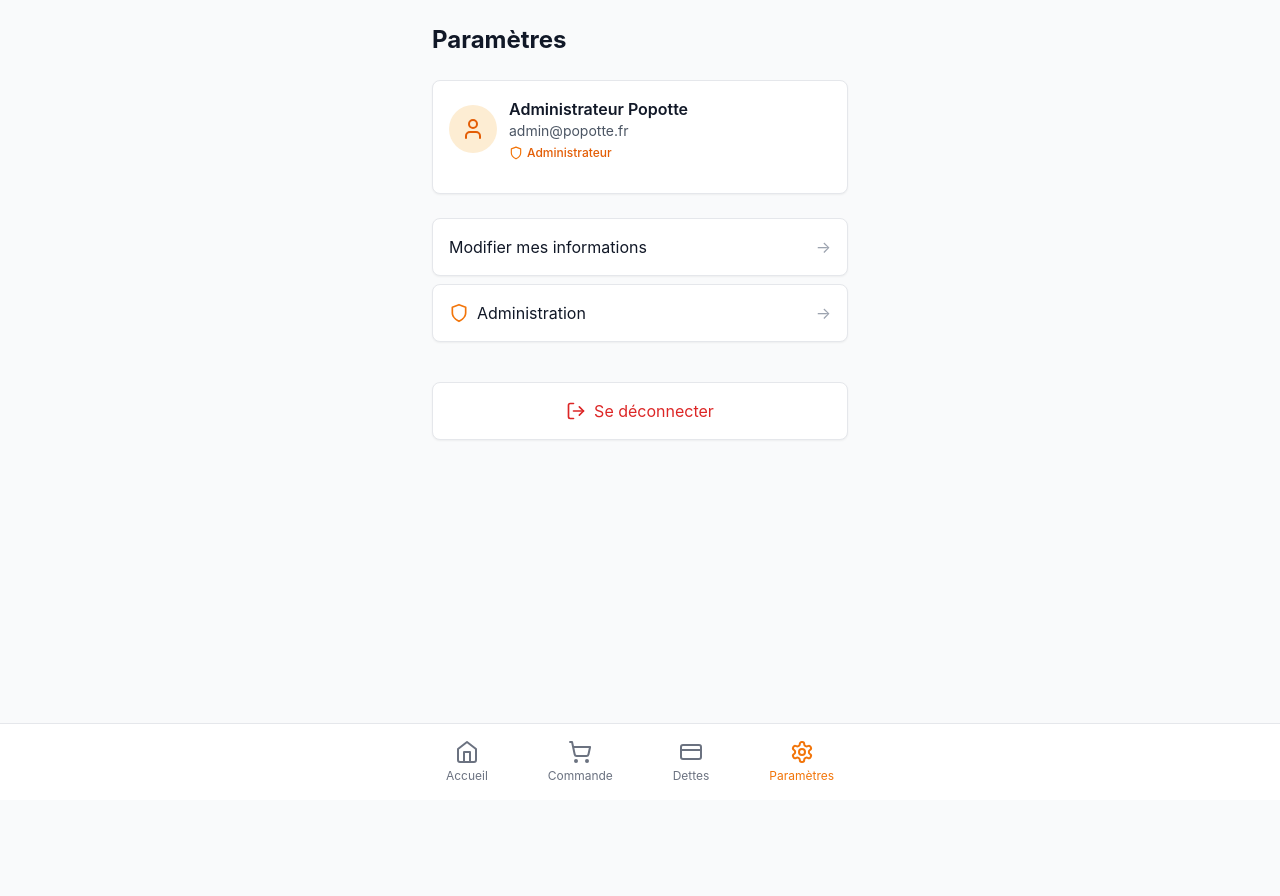
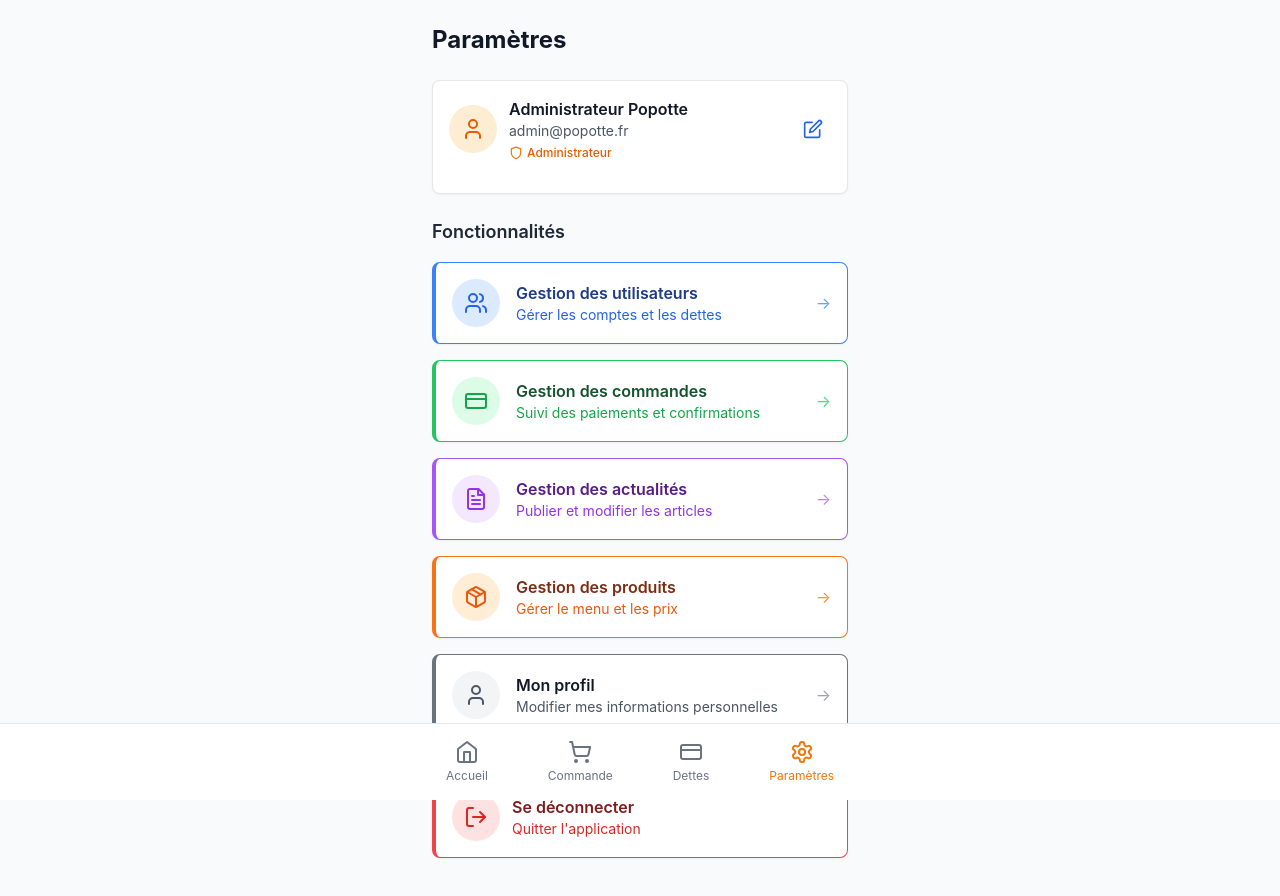
Before and after one commit to TheBatMarch/popotte, a React (Vite) app: page /parametres in a window 1280 px wide. Shown: the top 896 px of the page. Before the commit the page ends 800 px from the top, so only its background shows below. Built offline with nearby package versions, Linux system fonts and the light colour scheme.

Commit message:
Restructurer la page Paramètres avec administration intégrée

```diff
--- a/src/pages/Parametres.tsx
+++ b/src/pages/Parametres.tsx
@@ -1,10 +1,26 @@
-import React from 'react'
-import { LogOut, User, Shield } from 'lucide-react'
+import React, { useState } from 'react'
+import {
+  LogOut,
+  User,
+  Shield,
+  Edit,
+  Users,
+  CreditCard,
+  FileText,
+  Package,
+  Save,
+  X
+} from 'lucide-react'
 import { Link } from 'react-router-dom'
 import { useAuth } from '../contexts/AuthContext'
+import { mockDatabase } from '../lib/mockDatabase'
 
 export function Parametres() {
-  const { profile, signOut } = useAuth()
+  const { profile, signOut, updateProfile } = useAuth()
+  const [editingProfile, setEditingProfile] = useState(false)
+  const [fullName, setFullName] = useState(profile?.full_name || '')
+  const [loading, setLoading] = useState(false)
+  const [message, setMessage] = useState('')
 
   const handleSignOut = async () => {
     try {
@@ -14,12 +30,38 @@ export function Parametres() {
     }
   }
 
+  const handleUpdateProfile = async (e: React.FormEvent) => {
+    e.preventDefault()
+    if (!profile) return
+
+    setLoading(true)
+    setMessage('')
+
+    try {
+      await updateProfile({ full_name: fullName })
+      setMessage('Informations mises à jour avec succès !')
+      setEditingProfile(false)
+    } catch (error: any) {
+      setMessage('Erreur lors de la mise à jour : ' + error.message)
+    } finally {
+      setLoading(false)
+    }
+  }
+
+  const cancelEdit = () => {
+    setEditingProfile(false)
+    setFullName(profile?.full_name || '')
+    setMessage('')
+  }
+
   return (
     <div className="space-y-6">
       <h1 className="text-2xl font-bold text-gray-900">Paramètres</h1>
 
+      {/* Profil utilisateur */}
       <div className="card">
-        <div className="flex items-center space-x-3 mb-4">
+        <div className="flex items-center justify-between mb-4">
+          <div className="flex items-center space-x-3">
             <div className="w-12 h-12 bg-primary-100 rounded-full flex items-center justify-center">
               <User className="text-primary-600" size={24} />
             </div>
@@ -34,42 +76,194 @@ export function Parametres() {
               )}
             </div>
           </div>
+
+          {!editingProfile && (
+            <button
+              onClick={() => setEditingProfile(true)}
+              className="p-2 text-blue-600 hover:bg-blue-50 rounded-lg transition-colors"
+            >
+              <Edit size={20} />
+            </button>
+          )}
         </div>
 
-      <div className="space-y-2">
-        <Link
-          to="/profile"
-          className="card hover:bg-gray-50 transition-colors cursor-pointer block"
+        {editingProfile && (
+          <form onSubmit={handleUpdateProfile} className="space-y-4">
+            {message && (
+              <div className={`p-3 rounded-lg text-sm ${
+                message.includes('succès')
+                  ? 'bg-green-50 text-green-700 border border-green-200'
+                  : 'bg-red-50 text-red-700 border border-red-200'
+              }`}>
+                {message}
+              </div>
+            )}
+
+            <div>
+              <label htmlFor="email" className="block text-sm font-medium text-gray-700">
+                Email
+              </label>
+              <input
+                id="email"
+                type="email"
+                value={profile?.email || ''}
+                disabled
+                className="input mt-1 bg-gray-50 cursor-not-allowed"
+              />
+              <p className="text-xs text-gray-500 mt-1">
+                L'email ne peut pas être modifié
+              </p>
+            </div>
+
+            <div>
+              <label htmlFor="fullName" className="block text-sm font-medium text-gray-700">
+                Nom complet
+              </label>
+              <input
+                id="fullName"
+                type="text"
+                value={fullName}
+                onChange={(e) => setFullName(e.target.value)}
+                className="input mt-1"
+                required
+              />
+            </div>
+
+            <div className="flex space-x-2">
+              <button
+                type="submit"
+                disabled={loading}
+                className="btn-primary flex items-center space-x-2 disabled:opacity-50"
               >
-          <div className="flex items-center justify-between">
-            <span>Modifier mes informations</span>
-            <span className="text-gray-400">→</span>
+                <Save size={16} />
+                <span>{loading ? 'Mise à jour...' : 'Sauvegarder'}</span>
+              </button>
+              <button
+                type="button"
+                onClick={cancelEdit}
+                className="btn-secondary flex items-center space-x-2"
+              >
+                <X size={16} />
+                <span>Annuler</span>
+              </button>
             </div>
-        </Link>
+          </form>
+        )}
+      </div>
 
+      {/* Fonctionnalités principales */}
+      <div className="space-y-4">
+        <h2 className="text-lg font-semibold text-gray-800">Fonctionnalités</h2>
+
+        <div className="grid grid-cols-1 gap-4">
+          {/* Gestion des utilisateurs - Admin seulement */}
           {profile?.role === 'admin' && (
             <Link
               to="/admin"
-            className="card hover:bg-gray-50 transition-colors cursor-pointer block"
+              className="card hover:bg-blue-50 transition-colors cursor-pointer border-l-4 border-blue-500"
             >
-            <div className="flex items-center justify-between">
-              <div className="flex items-center space-x-2">
-                <Shield size={20} className="text-primary-500" />
-                <span>Administration</span>
+              <div className="flex items-center space-x-4">
+                <div className="w-12 h-12 bg-blue-100 rounded-full flex items-center justify-center">
+                  <Users className="text-blue-600" size={24} />
+                </div>
+                <div className="flex-1">
+                  <h3 className="font-semibold text-blue-900">Gestion des utilisateurs</h3>
+                  <p className="text-sm text-blue-600">Gérer les comptes et les dettes</p>
+                </div>
+                <span className="text-blue-400">→</span>
+              </div>
+            </Link>
+          )}
+
+          {/* Gestion des commandes - Admin seulement */}
+          {profile?.role === 'admin' && (
+            <Link
+              to="/admin/orders"
+              className="card hover:bg-green-50 transition-colors cursor-pointer border-l-4 border-green-500"
+            >
+              <div className="flex items-center space-x-4">
+                <div className="w-12 h-12 bg-green-100 rounded-full flex items-center justify-center">
+                  <CreditCard className="text-green-600" size={24} />
+                </div>
+                <div className="flex-1">
+                  <h3 className="font-semibold text-green-900">Gestion des commandes</h3>
+                  <p className="text-sm text-green-600">Suivi des paiements et confirmations</p>
+                </div>
+                <span className="text-green-400">→</span>
+              </div>
+            </Link>
+          )}
+
+          {/* Gestion des actualités - Admin seulement */}
+          {profile?.role === 'admin' && (
+            <Link
+              to="/admin/news"
+              className="card hover:bg-purple-50 transition-colors cursor-pointer border-l-4 border-purple-500"
+            >
+              <div className="flex items-center space-x-4">
+                <div className="w-12 h-12 bg-purple-100 rounded-full flex items-center justify-center">
+                  <FileText className="text-purple-600" size={24} />
+                </div>
+                <div className="flex-1">
+                  <h3 className="font-semibold text-purple-900">Gestion des actualités</h3>
+                  <p className="text-sm text-purple-600">Publier et modifier les articles</p>
+                </div>
+                <span className="text-purple-400">→</span>
+              </div>
+            </Link>
+          )}
+
+          {/* Gestion des produits - Admin seulement */}
+          {profile?.role === 'admin' && (
+            <Link
+              to="/admin/products"
+              className="card hover:bg-orange-50 transition-colors cursor-pointer border-l-4 border-orange-500"
+            >
+              <div className="flex items-center space-x-4">
+                <div className="w-12 h-12 bg-orange-100 rounded-full flex items-center justify-center">
+                  <Package className="text-orange-600" size={24} />
+                </div>
+                <div className="flex-1">
+                  <h3 className="font-semibold text-orange-900">Gestion des produits</h3>
+                  <p className="text-sm text-orange-600">Gérer le menu et les prix</p>
+                </div>
+                <span className="text-orange-400">→</span>
+              </div>
+            </Link>
+          )}
+
+          {/* Mon profil - Tous les utilisateurs */}
+          <Link
+            to="/profile"
+            className="card hover:bg-gray-50 transition-colors cursor-pointer border-l-4 border-gray-500"
+          >
+            <div className="flex items-center space-x-4">
+              <div className="w-12 h-12 bg-gray-100 rounded-full flex items-center justify-center">
+                <User className="text-gray-600" size={24} />
+              </div>
+              <div className="flex-1">
+                <h3 className="font-semibold text-gray-900">Mon profil</h3>
+                <p className="text-sm text-gray-600">Modifier mes informations personnelles</p>
               </div>
               <span className="text-gray-400">→</span>
             </div>
           </Link>
-        )}
+        </div>
       </div>
 
+      {/* Déconnexion */}
       <div className="pt-4">
         <button
           onClick={handleSignOut}
-          className="w-full card hover:bg-red-50 transition-colors text-red-600 flex items-center justify-center space-x-2"
+          className="w-full card hover:bg-red-50 transition-colors text-red-600 flex items-center justify-center space-x-3 py-4 border-l-4 border-red-500"
         >
-          <LogOut size={20} />
-          <span>Se déconnecter</span>
+          <div className="w-12 h-12 bg-red-100 rounded-full flex items-center justify-center">
+            <LogOut className="text-red-600" size={24} />
+          </div>
+          <div className="flex-1 text-left">
+            <div className="font-semibold text-red-900">Se déconnecter</div>
+            <div className="text-sm text-red-600">Quitter l'application</div>
+          </div>
         </button>
       </div>
     </div>
```
Lines whose indentation alone changed are shown as unchanged.
